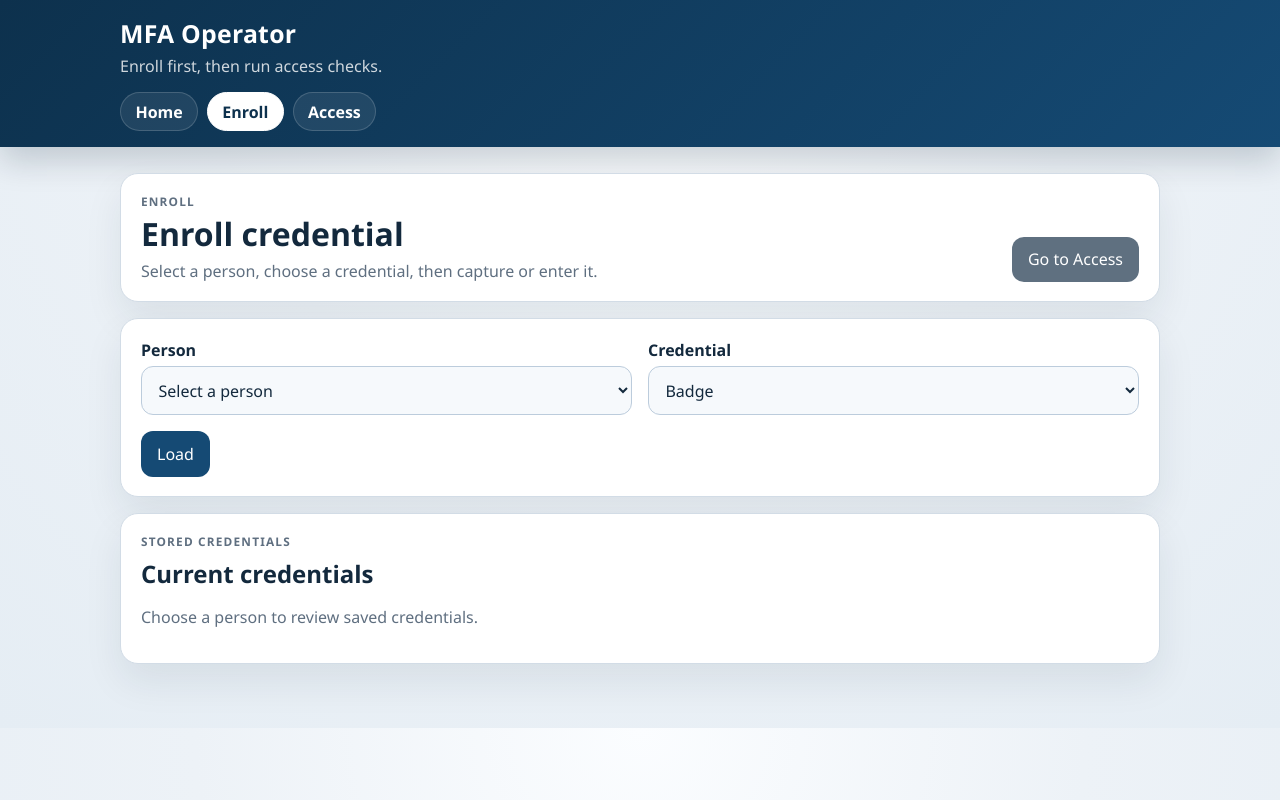
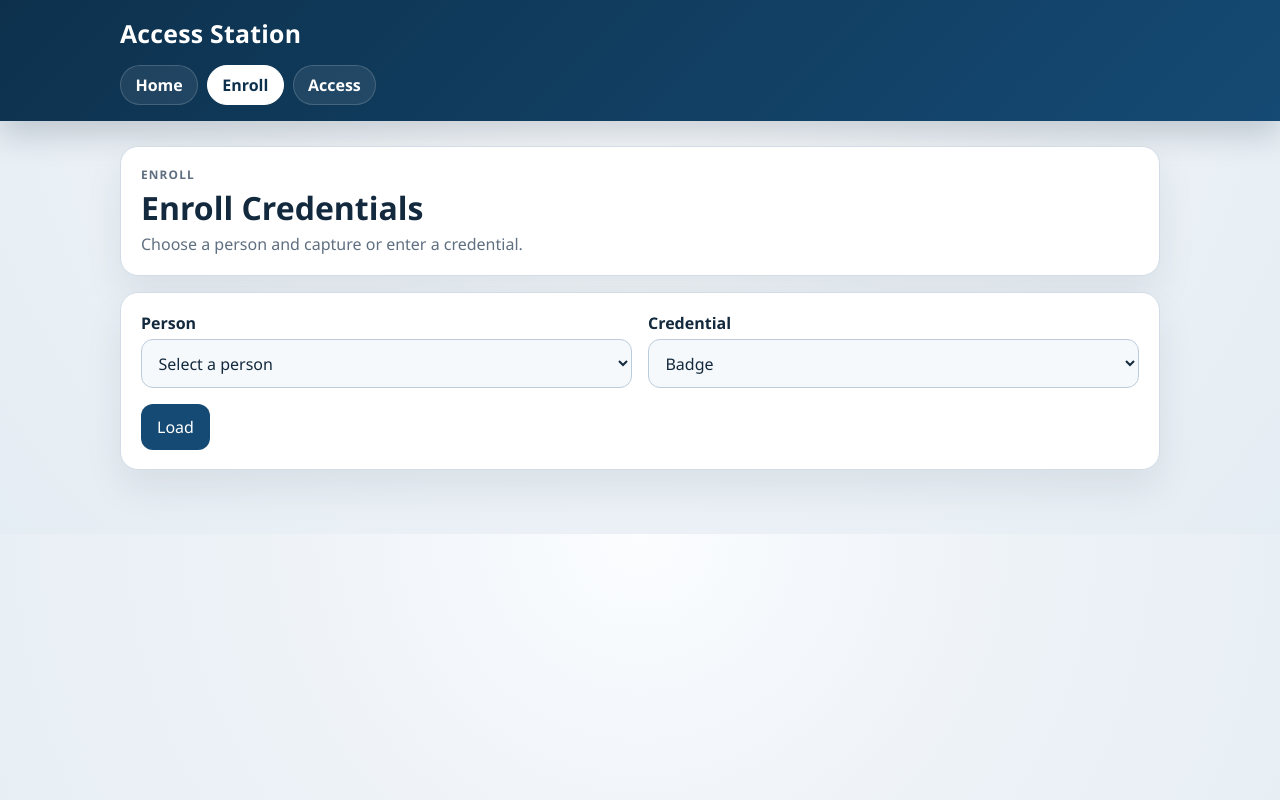
Before and after one commit to noahstephenson/MFA-System, a Django app: page /app/enroll/ in a window 1280 px wide. Run offline with Django 5.2, Linux system fonts and the light colour scheme.

Commit message:
Tighten rendered enrollment page

```diff
--- a/django_app/core/templates/core/base.html
+++ b/django_app/core/templates/core/base.html
@@ -2,7 +2,7 @@
 <html lang="en">
 <head>
     <meta charset="utf-8">
-    <title>{% block title %}MFA Operator{% endblock title %}</title>
+    <title>{% block title %}Access Station{% endblock title %}</title>
     <style>
         :root {
             --bg: #edf2f7;
@@ -407,8 +407,7 @@
         <div class="header-shell">
             <div class="brand-row">
                 <div>
-                    <h1>MFA Operator</h1>
-                    <div class="tagline">Enroll first, then run access checks.</div>
+                    <h1>Access Station</h1>
                 </div>
             </div>
             <nav>
--- a/django_app/core/templates/core/enroll.html
+++ b/django_app/core/templates/core/enroll.html
@@ -1,16 +1,13 @@
 {% extends "core/base.html" %}
 
-{% block title %}Enroll | MFA Operator{% endblock title %}
+{% block title %}Enroll | Access Station{% endblock title %}
 
 {% block content %}
 <section class="panel page-header">
     <div>
         <div class="eyebrow">Enroll</div>
-        <h1>Enroll credential</h1>
-        <p class="lead">Select a person, choose a credential, then capture or enter it.</p>
-    </div>
-    <div class="actions">
-        <a class="button secondary" href="{% url 'core:access-start' %}">Go to Access</a>
+        <h1>Enroll Credentials</h1>
+        <p class="lead">Choose a person and capture or enter a credential.</p>
     </div>
 </section>
 
@@ -44,7 +41,6 @@
         {% if selected_credential_type == "rfid" %}
             <div class="eyebrow">Badge</div>
             <h2>Scan badge</h2>
-            <p class="muted">Scan, review, save.</p>
 
             <form method="post" class="actions" style="margin-bottom: 1rem;">
                 {% csrf_token %}
@@ -75,7 +71,6 @@
         {% elif selected_credential_type == "biometric" %}
             <div class="eyebrow">Fingerprint</div>
             <h2>Capture fingerprint</h2>
-            <p class="muted">Capture, review, save.</p>
 
             <form method="post" class="actions" style="margin-bottom: 1rem;">
                 {% csrf_token %}
@@ -106,7 +101,6 @@
         {% else %}
             <div class="eyebrow">PIN</div>
             <h2>Enter PIN</h2>
-            <p class="muted">Type the PIN, then save.</p>
 
             <form method="post" class="form-grid">
                 {% csrf_token %}
@@ -126,55 +120,4 @@
         {% endif %}
     </section>
 {% endif %}
-
-<section class="panel">
-    <div class="eyebrow">Stored credentials</div>
-    <h2 style="margin-top: 0;">
-        {% if selected_user %}
-            {{ selected_user.username }}
-        {% else %}
-            Current credentials
-        {% endif %}
-    </h2>
-    {% if selected_user and selected_credentials %}
-        <table>
-            <thead>
-                <tr>
-                    <th>Type</th>
-                    <th>Credential</th>
-                    <th>Status</th>
-                </tr>
-            </thead>
-            <tbody>
-                {% for credential in selected_credentials %}
-                    <tr>
-                        <td>
-                            {% if credential.credential_type == "rfid" %}
-                                Badge
-                            {% elif credential.credential_type == "biometric" %}
-                                Fingerprint
-                            {% elif credential.credential_type == "pin" %}
-                                PIN
-                            {% else %}
-                                {{ credential.get_credential_type_display }}
-                            {% endif %}
-                        </td>
-                        <td>
-                            {% if credential.credential_type == "pin" %}
-                                Saved
-                            {% else %}
-                                {{ credential.identifier }}
-                            {% endif %}
-                        </td>
-                        <td>{% if credential.active %}Active{% else %}Inactive{% endif %}</td>
-                    </tr>
-                {% endfor %}
-            </tbody>
-        </table>
-    {% elif selected_user %}
-        <p class="muted">No credentials saved yet.</p>
-    {% else %}
-        <p class="muted">Choose a person to review saved credentials.</p>
-    {% endif %}
-</section>
 {% endblock content %}
--- a/django_app/core/views.py
+++ b/django_app/core/views.py
@@ -569,12 +569,6 @@ def enroll(request):
                 identifier=request.POST.get("captured_identifier", ""),
             )
 
-    selected_credentials = (
-        Credential.objects.filter(user=selected_user).order_by("credential_type", "label", "identifier")
-        if selected_user is not None
-        else []
-    )
-
     return render(
         request,
         "core/enroll.html",
@@ -588,6 +582,5 @@ def enroll(request):
             "pin_form": pin_form,
             "selected_credential_type": selected_credential_type,
             "selected_user": selected_user,
-            "selected_credentials": selected_credentials,
         },
     )
```
Also changed, not shown: django_app/core/tests/test_views.py (+7 -2 lines).
